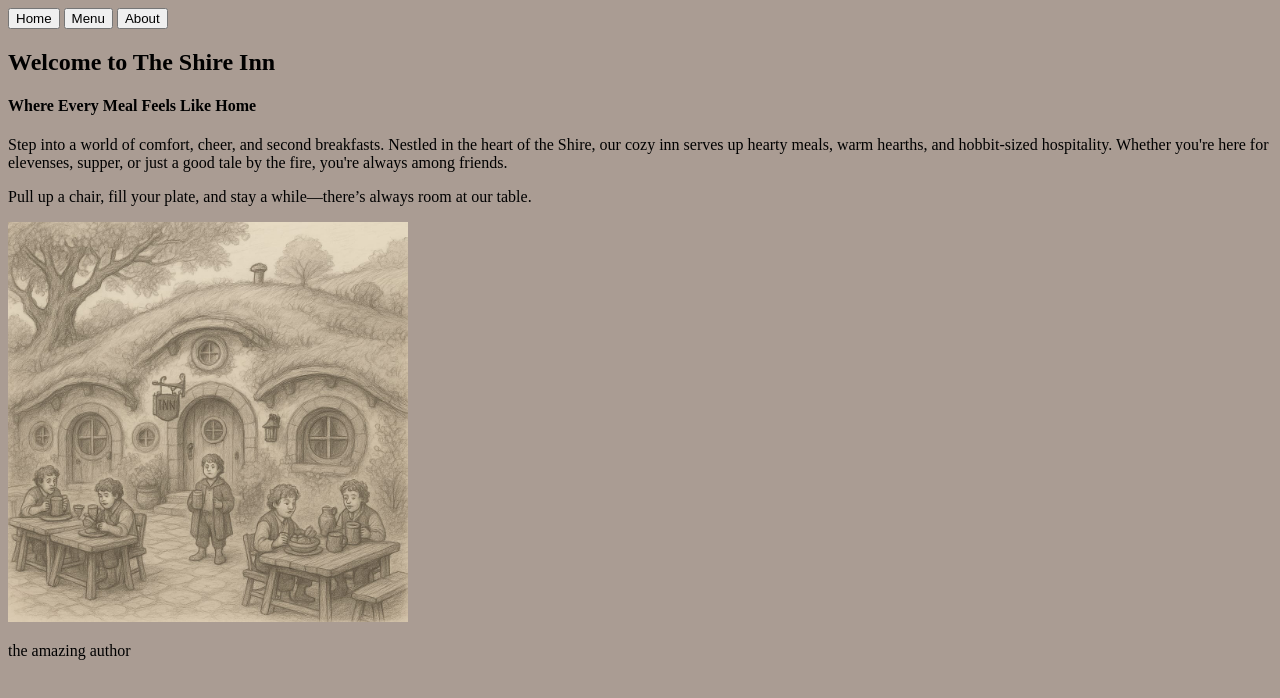
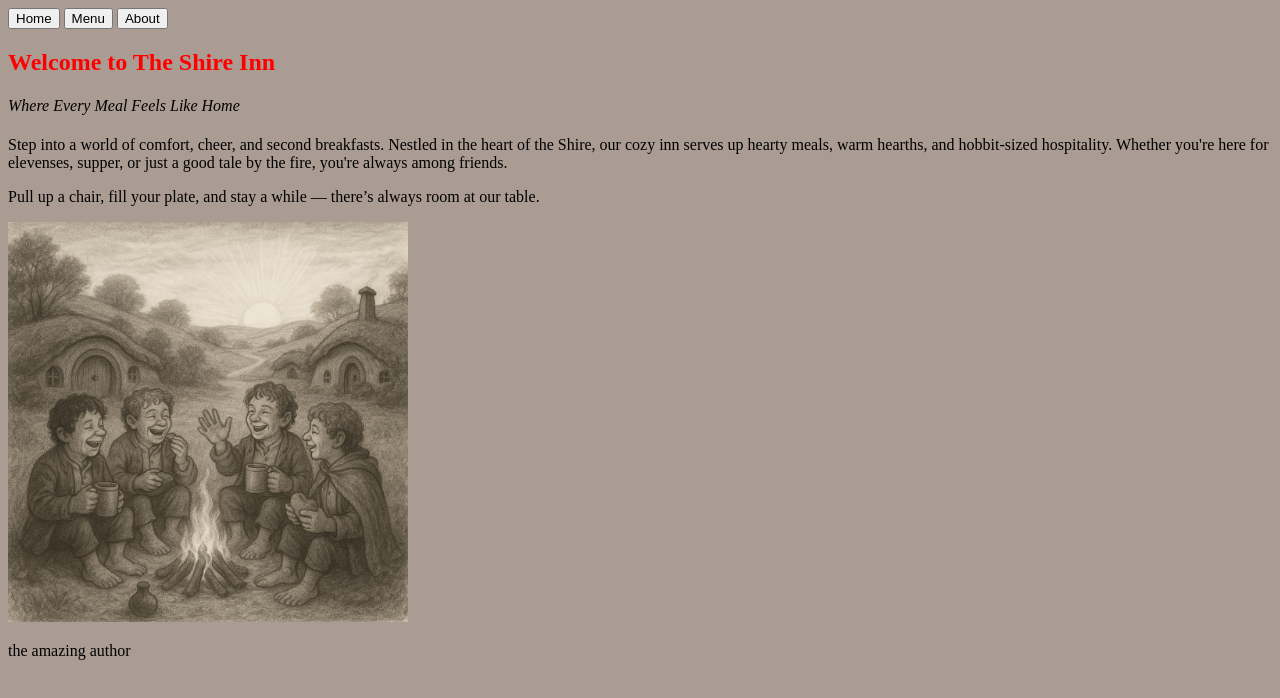
Before and after one commit to DariuszWasik/restaurantPage, a website built with webpack: page src/template.html in a window 1280 px wide. Built offline with nearby package versions, Linux system fonts and the light colour scheme.

Commit message:
clear content div in html and make the side in js manpulating DOM

```diff
--- a/src/index.js
+++ b/src/index.js
@@ -1 +1,2 @@
 import './styles.css'
+import './modules/home.js'
--- /dev/null
+++ b/src/modules/home.js
@@ -0,0 +1,29 @@
+const content = document.querySelector('#content');
+const welcome = document.createElement('h2');
+welcome.classList.add('welcome');
+welcome.innerText = 'Welcome to The Shire Inn';
+
+const italicWelcome = document.createElement('h4');
+italicWelcome.classList.add('italicWelcome');
+italicWelcome.innerText = 'Where Every Meal Feels Like Home';
+
+const para1 = document.createElement('p');
+para1.classList.add('para1');
+para1.innerText = 'Step into a world of comfort, cheer, and second breakfasts. Nestled in the heart of the Shire, our cozy inn serves up hearty meals, warm hearths, and hobbit-sized hospitality. Whether you\'re here for elevenses, supper, or just a good tale by the fire, you\'re always among friends.'
+
+const para2 = document.createElement('p');
+para2.classList.add('para2');
+para2.innerText = 'Pull up a chair, fill your plate, and stay a while — there’s always room at our table.'
+
+const imgDiv = document.createElement('div');
+imgDiv.classList.add('imgDiv');
+
+const img1 =document.createElement('img');
+img1.id = 'shireInn';
+img1.src = './assets/home/fireplace.jpg';
+img1.alt = 'a hobbitstyle restaurant with hobbits sitting outside and having a meal'
+
+
+imgDiv.append(img1);
+
+content.append(welcome, italicWelcome, para1, para2, imgDiv);
--- a/src/styles.css
+++ b/src/styles.css
@@ -6,3 +6,12 @@ body {
   #shireInn {
     height: 50vh;
   }
+
+.welcome {
+  color: red;
+}
+
+.italicWelcome {
+  font-style: italic;
+  font-weight: 300;
+}
--- a/src/template.html
+++ b/src/template.html
@@ -14,16 +14,7 @@
         </nav>
     </header>
     <div id="content">
-        <h2>Welcome to The Shire Inn</h2>
-        <h4>Where Every Meal Feels Like Home</h4>
-        <p>Step into a world of comfort, cheer, and second breakfasts.
-            Nestled in the heart of the Shire, our cozy inn serves up hearty meals,
-            warm hearths, and hobbit-sized hospitality.
-            Whether you're here for elevenses, supper,
-            or just a good tale by the fire, you're always among friends.</p>
-        <p>Pull up a chair, fill your plate, and stay a while—there’s
-             always room at our table.</p>
-        <img id="shireInn" src="./images/shireinn.jpg" alt="a hobbitstyle restaurant with hobbits sitting outside and having a meal">
+        <!-- <img id="shireInn" src="./assets/home/fireplace.jpg" alt="a hobbitstyle restaurant with hobbits sitting outside and having a meal"> -->
     </div>
     <footer>
         <p>the amazing author</p>
```
Also changed, not shown: src/assets/home/fireplace.jpg (added), src/assets/home/shireinn.jpg (renamed from src/images/shireinn.jpg).
